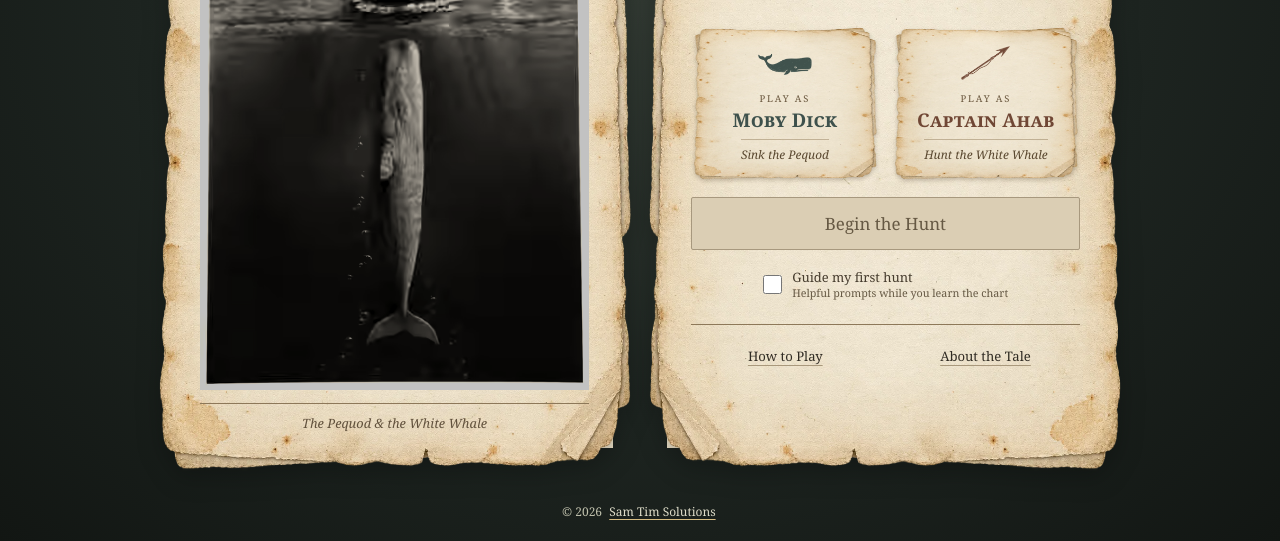
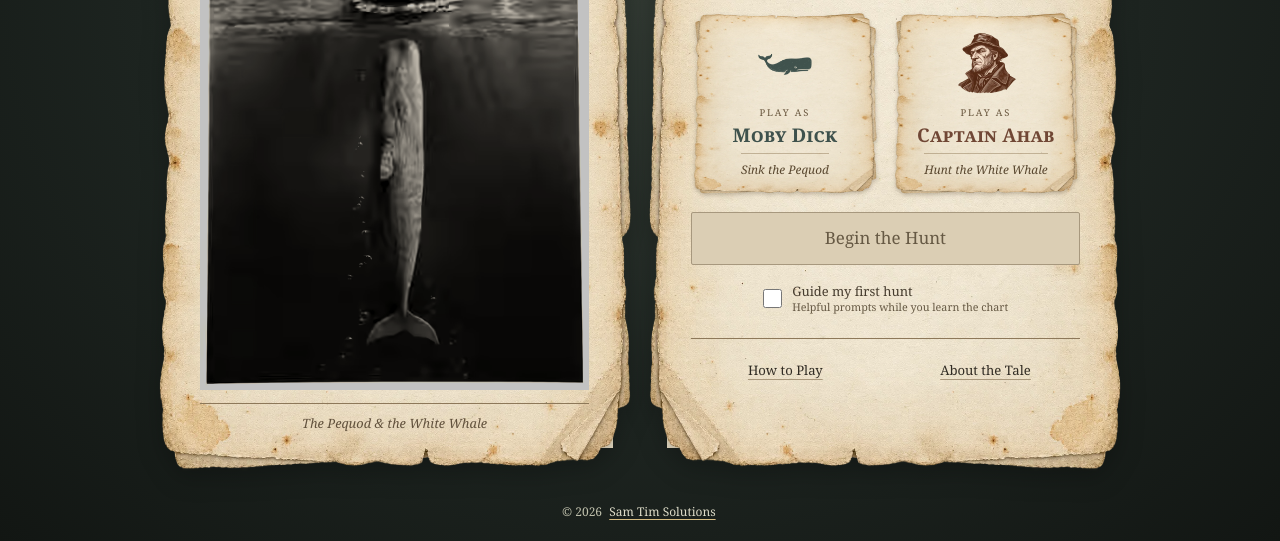
Before and after one commit to SamOBrienOlinger/the-white-whale-vs-old-thunder, a website: page index.html in a window 1280 px wide. Shown: the part 377-918 px from the top of the page. Drawn offline with Linux system fonts and the light colour scheme.

Commit message:
Add engraved Captain Ahab portrait to character button

```diff
--- a/index.html
+++ b/index.html
@@ -11,7 +11,7 @@
 
   <link rel="stylesheet" href="responsive.css?v=20261001-4">
   <link rel="stylesheet" href="ux-enhancements.css?v=20261101-1">
-  <link rel="stylesheet" href="landing.css?v=20261101-3">
+  <link rel="stylesheet" href="landing.css?v=20261101-4">
 </head>
 <body class="landing-active">
   <section class="landing" id="landing" aria-label="The White Whale versus Old Thunder landing page">
--- a/landing.css
+++ b/landing.css
@@ -216,19 +216,24 @@ body.landing-active { background: #151917; }
   content: "";
   display: block;
   position: static;
-  flex: 0 0 2.2rem;
-  width: 3.8rem;
-  height: 2.2rem;
+  flex: 0 0 4rem;
+  width: 4rem;
+  height: 4rem;
   border: 0;
   border-radius: 0;
   background: var(--role-ink);
-  -webkit-mask: var(--role-icon) center / contain no-repeat;
-  mask: var(--role-icon) center / contain no-repeat;
+  -webkit-mask: var(--role-icon) center / auto 2.2rem no-repeat;
+  mask: var(--role-icon) center / auto 2.2rem no-repeat;
   box-shadow: none;
 }
 
 .landing-role[data-role="moby"] { --role-icon: url("assets/images/role-icon-moby.png"); }
-.landing-role[data-role="ahab"] { --role-ink: #704735; --role-icon: url("assets/images/role-icon-ahab.png"); }
+.landing-role[data-role="ahab"] { --role-ink: #704735; }
+.landing-role[data-role="ahab"]::before {
+  background: url("assets/images/role-icon-ahab-engraved.webp") center / contain no-repeat;
+  -webkit-mask: none;
+  mask: none;
+}
 .landing-role:not(:disabled):hover { background: transparent; }
 .landing-role:not(:disabled):hover::after { filter: brightness(1.04) drop-shadow(0 3px 3px rgb(61 43 23 / .35)); }
 .landing-role[aria-pressed="true"] { background: transparent; outline: none; }
@@ -332,7 +337,7 @@ body.landing-active { background: #151917; }
   .landing-introduction > p:last-child br { display: none; }
   .landing-roles { gap: .65rem; }
   .landing-role { padding: 1.05rem .7rem .95rem; gap: .45rem; }
-  .landing-role::before { display: block; flex-basis: 1.6rem; width: 2.8rem; height: 1.6rem; }
+  .landing-role::before { display: block; flex-basis: 3.5rem; width: 3.5rem; height: 3.5rem; -webkit-mask-size: auto 1.6rem; mask-size: auto 1.6rem; }
   .landing-role .role-name { font-size: 1.02rem; }
   .landing-role .role-objective { font-size: .7rem; }
   .landing-status, .landing-status.show { margin-top: .6rem; margin-bottom: .35rem; font-size: .73rem; }
```
Also changed, not shown: docs/landing-design.md (+8 -0 lines), README.md, assets/images/role-icon-ahab-engraved.webp (added).
